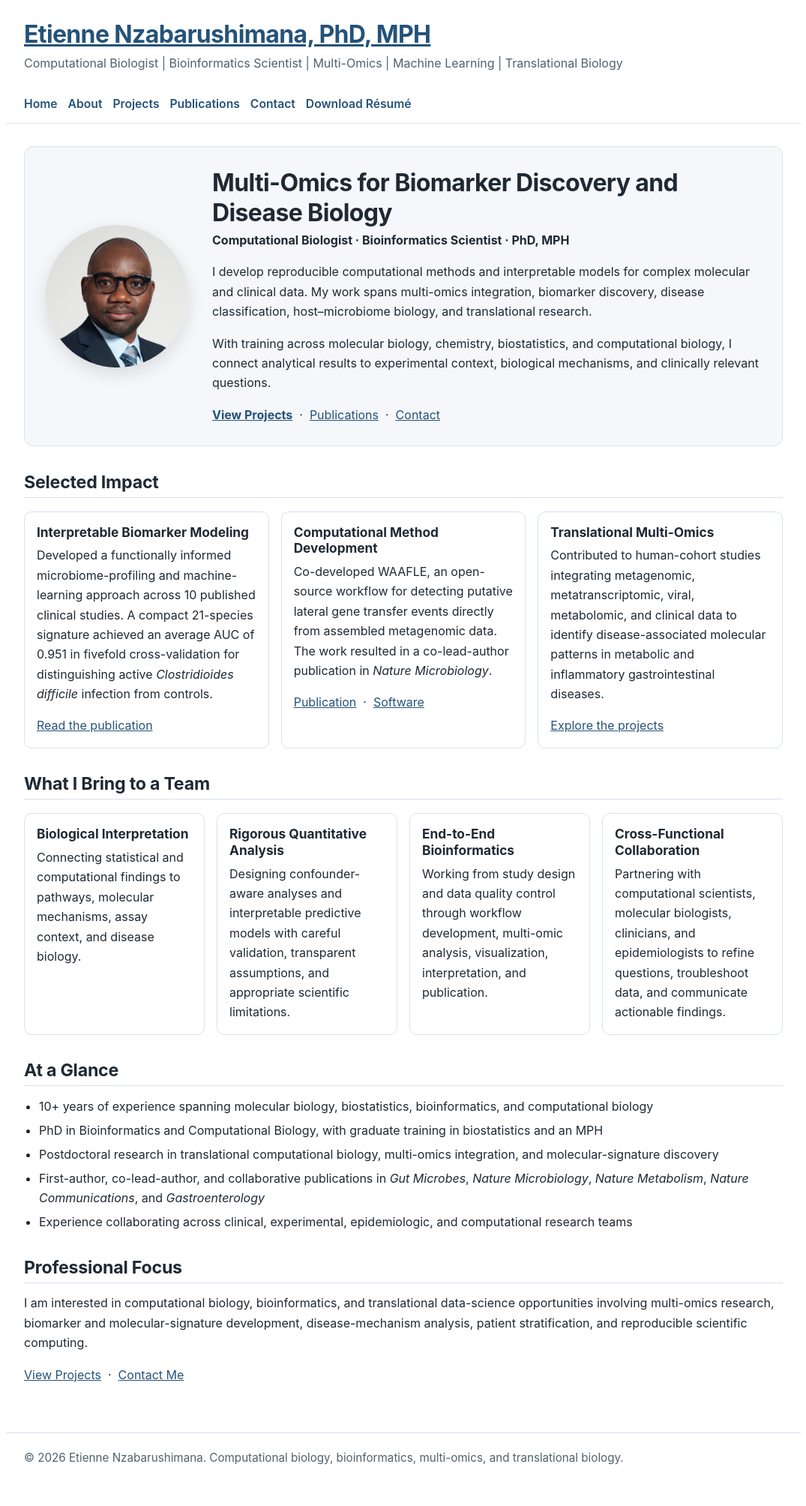
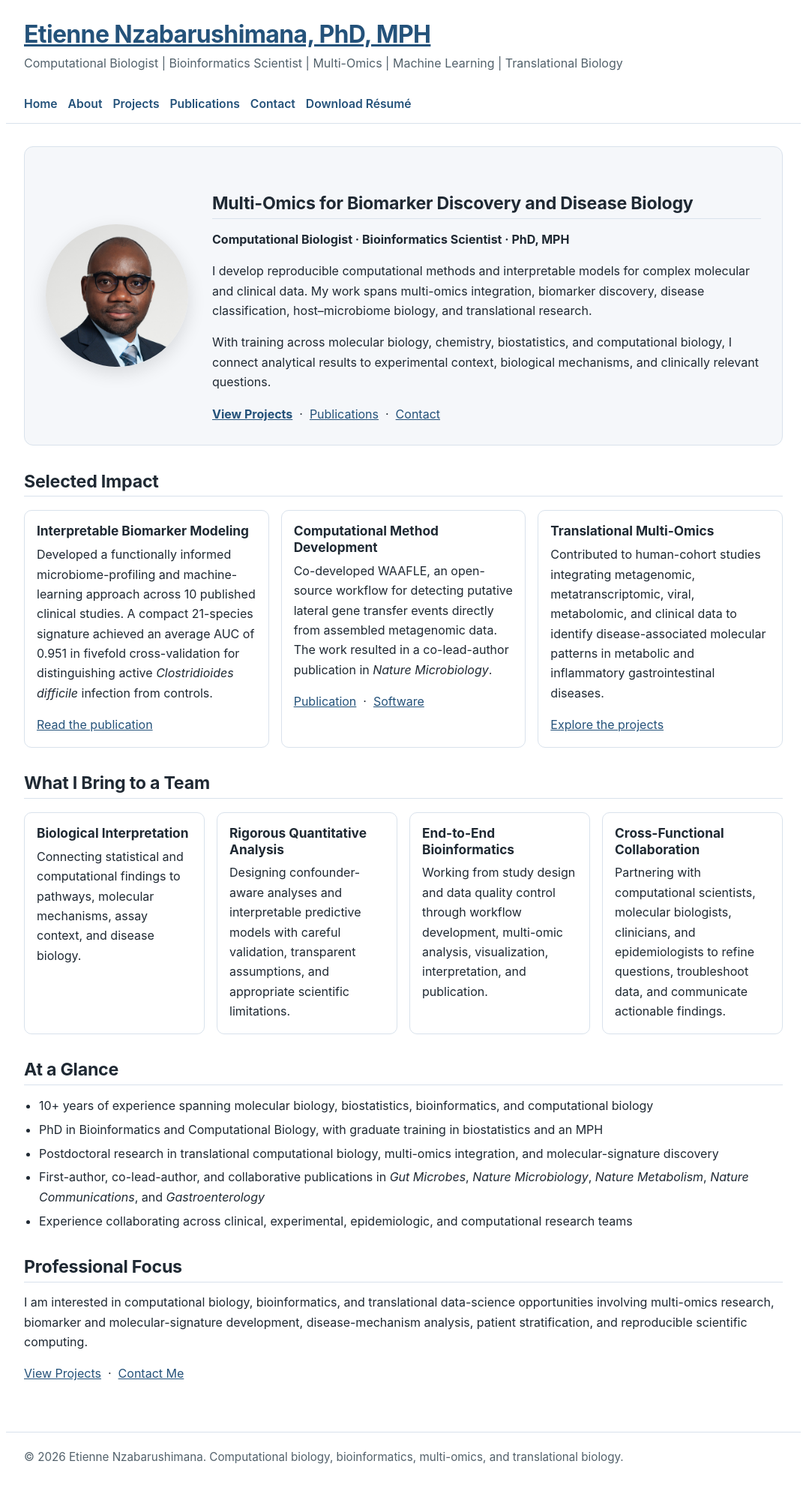
Before and after one commit to Nzabarushimana/nzabarushimana.github.io, a Jekyll site: the page built from index.md, in a window 1280 px wide. Shown: the whole page at 75% size, without its empty margins (102-1177 px from the left). Built offline with Jekyll 4.4.1, drawn with Linux system fonts in a browser that asks for light colours.

```diff
--- a/index.md
+++ b/index.md
@@ -10,7 +10,7 @@ description: Computational biologist specializing in multi-omics, bioinformatics
   </div>
 
   <div class="hero-text">
-    <h1>Multi-Omics for Biomarker Discovery and Disease Biology</h1>
+    <h2>Multi-Omics for Biomarker Discovery and Disease Biology</h2>
 
     <p>
       <strong>Computational Biologist &middot; Bioinformatics Scientist &middot; PhD, MPH</strong>
```
